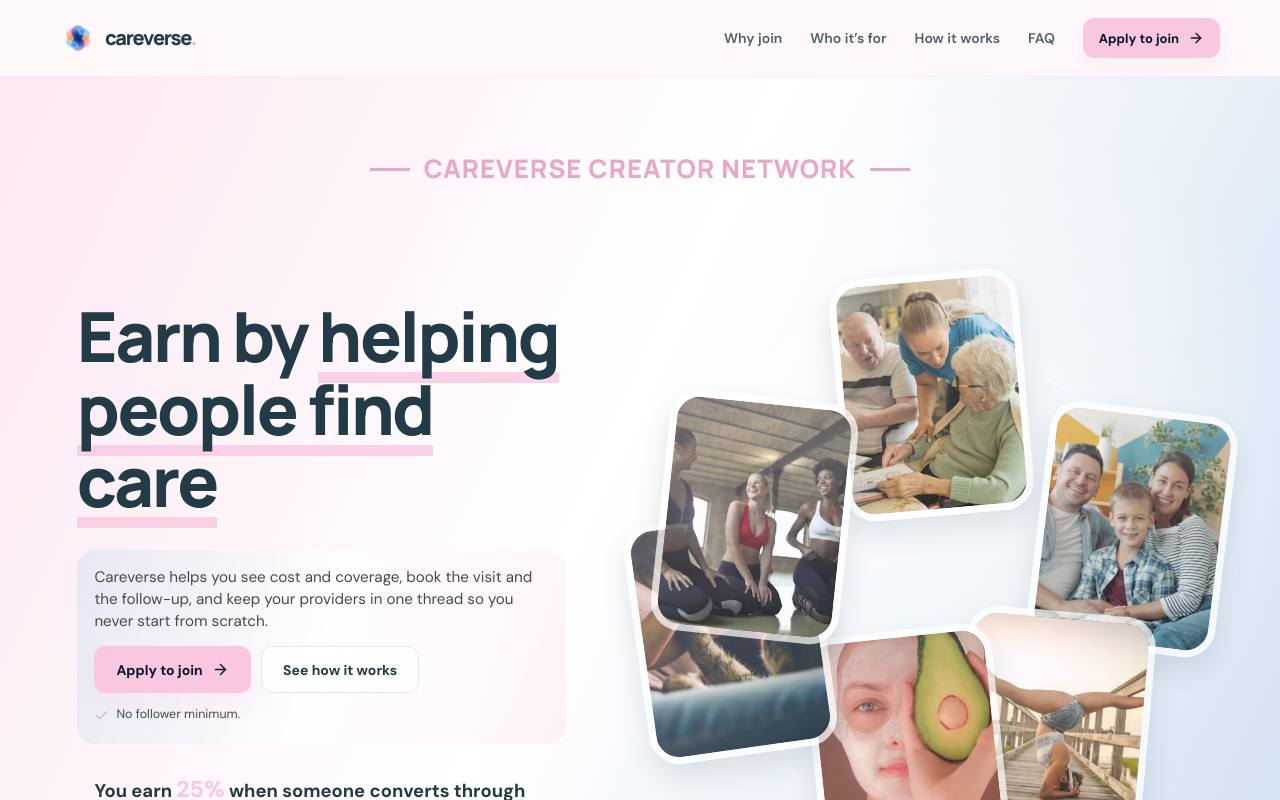
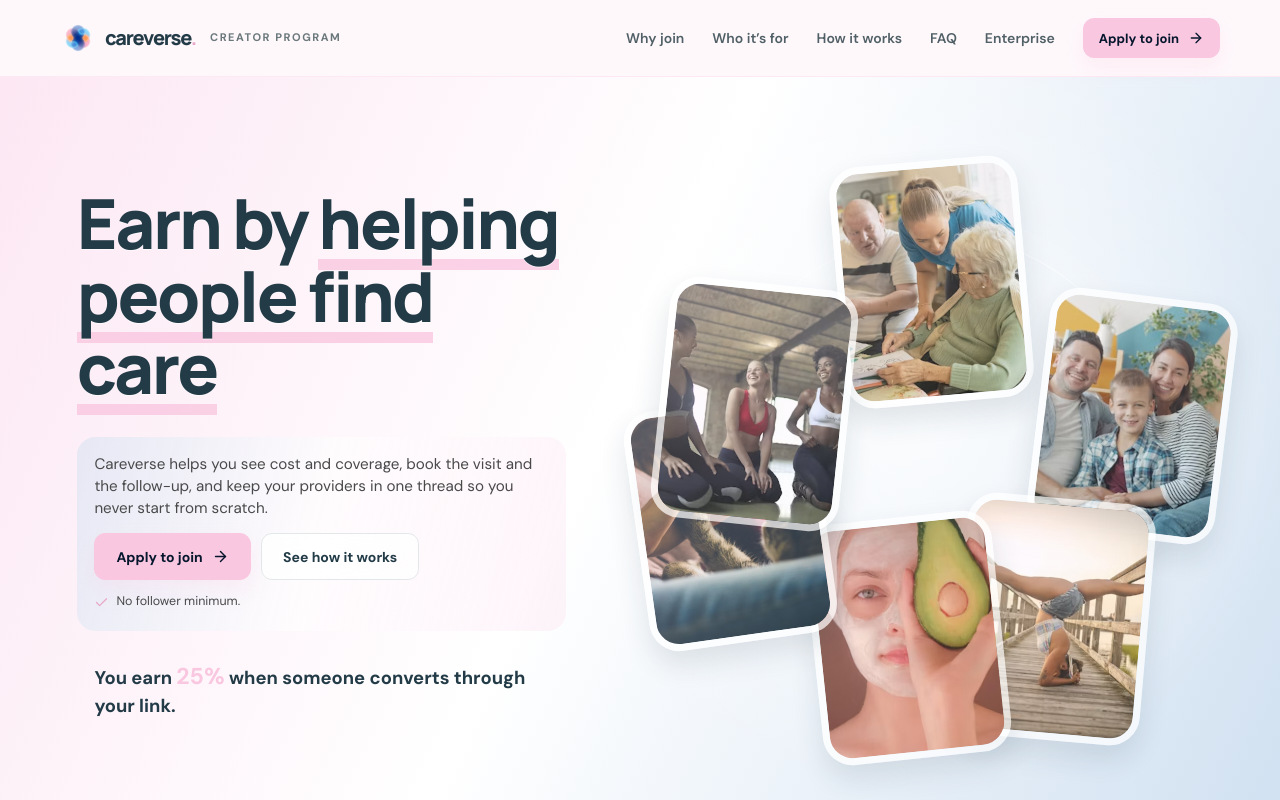
Before and after one commit to ethan5432/Careverse-Creator-Affiliate, a React (Vite) app: page / in a window 1280 px wide. Shown: the top 800 px of the page. Built offline with nearby package versions, Linux system fonts and the light colour scheme.

Commit message:
Updated App.tsx

```diff
--- a/src/App.tsx
+++ b/src/App.tsx
@@ -44,10 +44,13 @@ function App() {
     <div className="page-wash">
       <header className="site-header">
         <div className="container nav-inner">
-          <a className="brand" href="#top" aria-label="Careverse home">
-            <span className="brand-mark"><img src="/careverse_logo_(1).png" alt="Careverse" /></span>
-            <span>careverse<span className="brand-dot">.</span></span>
-          </a>
+          <div className="brand-group">
+            <a className="brand" href="#top" aria-label="Careverse home">
+              <span className="brand-mark"><img src="/careverse_logo_(1).png" alt="Careverse" /></span>
+              <span>careverse<span className="brand-dot">.</span></span>
+            </a>
+            <span className="brand-tag">Creator program</span>
+          </div>
           <button className="mobile-menu" aria-label="Toggle navigation" onClick={() => setMenuOpen(!menuOpen)}>
             {menuOpen ? <X size={22} /> : <Menu size={22} />}
           </button>
@@ -56,6 +59,7 @@ function App() {
             <a href="#who" onClick={() => setMenuOpen(false)}>Who it’s for</a>
             <a href="#how" onClick={() => setMenuOpen(false)}>How it works</a>
             <a href="#faq" onClick={() => setMenuOpen(false)}>FAQ</a>
+            <a href="https://careverse-enterprise-program.vercel.app/" onClick={() => setMenuOpen(false)}>Enterprise</a>
             <a className="button button-small" href="https://careverse-creator-application.vercel.app/" onClick={() => setMenuOpen(false)}>Apply to join <ArrowRight size={16} /></a>
           </nav>
         </div>
@@ -63,8 +67,7 @@ function App() {
 
       <main id="top">
         <section className="hero">
-          <div className="hero-eyebrow-banner reveal"><span className="eyebrow-line" /> Careverse Creator Network <span className="eyebrow-line" /></div>
-          <div className="hero-copy reveal">
+    <div className="hero-copy reveal">
             <div className="hero-top">
               <h1>Earn by <span className="mark">helping people find care</span></h1>
             </div>
--- a/src/index.css
+++ b/src/index.css
@@ -58,6 +58,8 @@ a { color: inherit; }
 .brand-mark { display: grid; place-items: center; width: 36px; height: 36px; }
 .brand-mark img { display: block; width: 36px; height: 36px; object-fit: contain; }
 .brand-dot { color: var(--blush-strong); }
+.brand-group { display: flex; align-items: center; gap: 14px; }
+.brand-tag { font-size: 11px; font-weight: 700; letter-spacing: .14em; text-transform: uppercase; color: #6a777b; white-space: nowrap; }
 .main-nav { display: flex; align-items: center; gap: 28px; font-size: 14px; font-weight: 600; color: #506066; }
 .main-nav a:not(.button) { text-decoration: none; transition: color .2s; }
 .main-nav a:not(.button):hover { color: var(--navy); }
```
